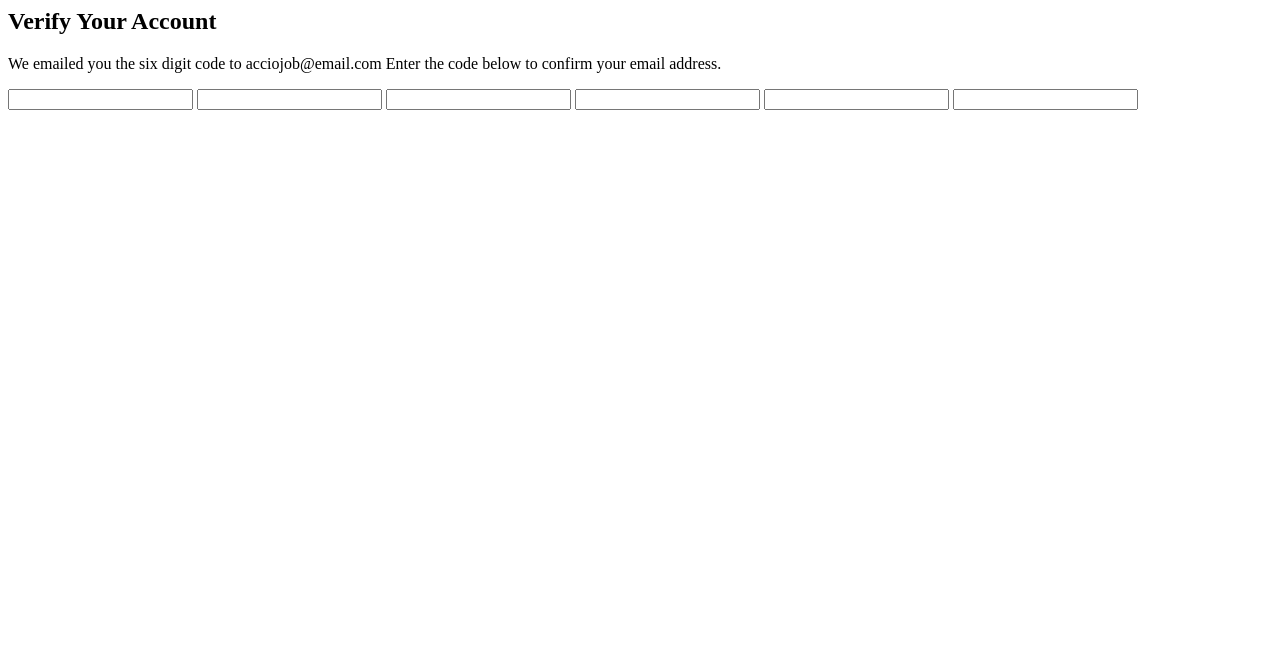
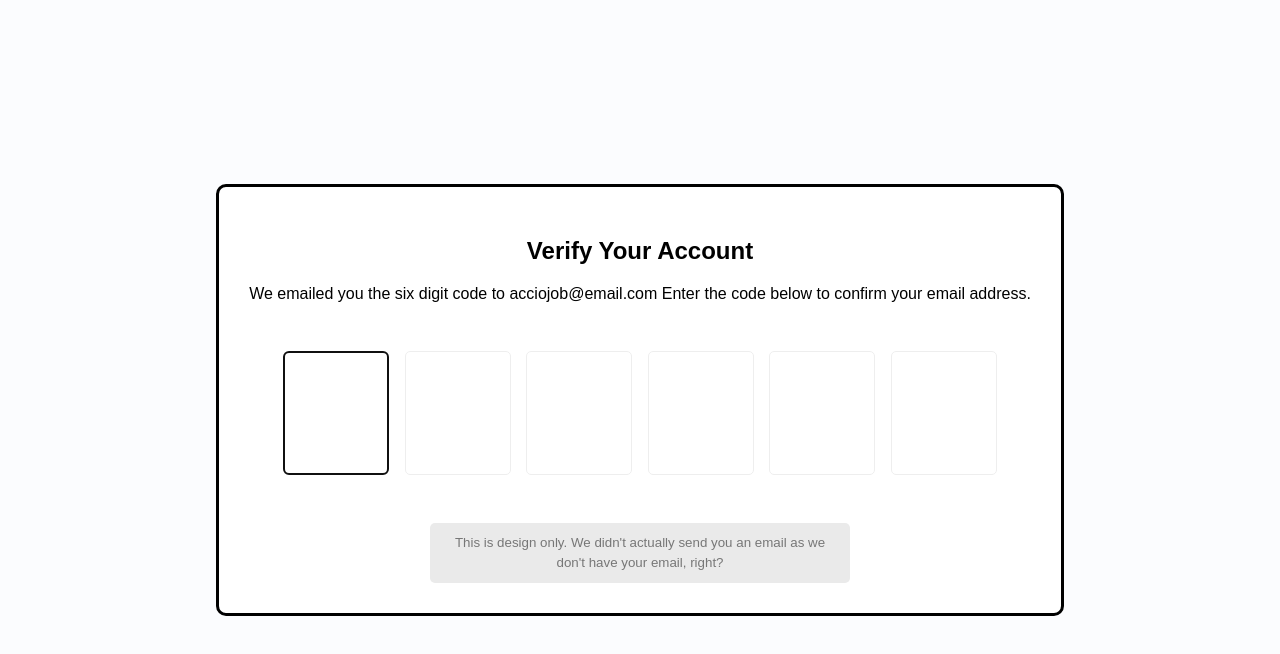
Before and after one commit to acciojob/OTP-knightcoder0108, a website: page main.html in a window 1280 px wide. Drawn offline with Linux system fonts and the light colour scheme; a web font is replaced by a local one.

Commit message:
created a submission

```diff
--- a/main.html
+++ b/main.html
@@ -1,12 +1,33 @@
-<div class="otp-container">
-  <h2 id="verification_heading">Verify Your Account</h2>
-  <p id="verification_subtext">We emailed you the six digit code to acciojob@email.com Enter the code below to confirm your email address.</p>
-  <div class="code-container">
-    <input type="number" class="code" maxlength="1" />
-    <input type="number" class="code" maxlength="1" />
-    <input type="number" class="code" maxlength="1" />
-    <input type="number" class="code" maxlength="1" />
-    <input type="number" class="code" maxlength="1" />
-    <input type="number" class="code" maxlength="1" />
-  </div>
-</div>
+<!DOCTYPE html>
+<html lang="en">
+<head>
+    <meta charset="UTF-8">
+    <meta name="viewport" content="width=device-width, initial-scale=1.0">
+    <link rel="stylesheet" href="styles.css">
+    <title>Email Verification</title>
+</head>
+<body>
+   <div class="container">
+		<h2 id="verification_heading">Verify Your Account</h2>
+		<p id="verification_subtext">
+			We emailed you the six digit code to acciojob@email.com
+			Enter the code below to confirm your email address.
+		</p>
+		<div class="code-container">
+			<input type="number" class="code" id="code-1"  min="0" max="9" required>
+			<input type="number" class="code" id="code-2"  min="0" max="9" required>
+			<input type="number" class="code" id="code-3"  min="0" max="9" required>
+			<input type="number" class="code" id="code-4"  min="0" max="9" required>
+			<input type="number" class="code" id="code-5"  min="0" max="9" required>
+			<input type="number" class="code" id="code-6"  min="0" max="9" required>
+		</div>
+		<small class="info">
+			This is design only. We didn't actually send you an email as we don't have your email, right?
+		</small>
+	</div>
+
+
+
+    <script type="text/javascript" src="./script.js"></script>
+</body>
+</html>
--- a/script.js
+++ b/script.js
@@ -1,21 +1,25 @@
-const codes = document.querySelectorAll('.code');
-codes[0].focus();
+const codes = document.querySelectorAll(".code")
 
-codes.forEach((code, idx) => {
-    code.addEventListener('keydown', (e) => {
-        if (e.key >= 0 && e.key <= 9) {
-            codes[idx].value = '';
-            setTimeout(() => {
-                if (idx < codes.length - 1) {
-                    codes[idx + 1].focus();
-                }
-            }, 10);
-        } else if (e.key === 'Backspace') {
-            setTimeout(() => {
-                if (idx > 0) {
-                    codes[idx - 1].focus();
-                }
-            }, 10);
+codes[0].focus()
+
+codes.forEach((code,idx)=>{
+    code.addEventListener("keydown",(e)=>{
+        console.log(e.key)
+        const keyPressed = e.key
+
+        if(keyPressed>=0 && keyPressed<=9){
+            codes[idx].value=''
+            if(idx<codes.length-1){
+                setTimeout(()=>codes[idx+1].focus(),10)
+                // setTimeout(function(){
+                //     codes[index+1].focus()
+                // },10)
+            }
         }
-    });
-});
+        else if(keyPressed==="Backspace"){
+            if(idx>0){
+                setTimeout(()=>codes[idx-1].focus(),10)
+            }
+        }
+    })
+})
--- /dev/null
+++ b/styles.css
@@ -0,0 +1,75 @@
+@import url('https://fonts.googleapis.com/css?family=Muli:300,700&display=swap');
+
+*body{
+    box-sizing: border-box;
+}
+
+body{
+    background-color: #fbfcfe;
+    font-family: 'Muli',sans-serif;
+    display: flex;
+    align-items: center;
+    justify-content: center;
+    height: 100vh;
+    overflow: hidden;
+    margin: 0;
+}
+
+.container{
+    background-color: #fff;
+    border: 3px #000 solid;
+    border-radius: 10px;
+    padding: 30px;
+    max-width: 1000px;
+    text-align: center;
+}
+
+.code-container{
+    display: flex;
+    align-items: center;
+    justify-content: center;
+    margin: 40px 0;
+}
+
+.code{
+    caret-color: transparent;
+    border-radius: 5px;
+    font-size: 75px;
+    height: 120px;
+    width: 100px;
+    border: 1px solid #eee;
+    margin: 1%;
+    text-align: center;
+    font-weight: 300;
+    -moz-appearance: textfield;
+}
+
+.code::-webkit-inner-spin-button{
+    -webkit-appearance: none;
+    margin: 0;
+}
+.code:valid{
+    border-color: #3498db;
+    box-shadow: 0 10px 10px -5px rgba(0,0,0,0.25);
+}
+
+.info{
+    background-color: #eaeaea;
+    display: inline-block;
+    padding: 10px;
+    line-height: 20px;
+    max-width: 400px;
+    color: #777;
+    border-radius: 5px;
+}
+
+@media(max-width:600px){
+    .code-container{
+        flex-wrap: wrap;
+    }
+    .code{
+        font-size: 60px;
+        height: 80px;
+        max-width: 70px;
+    }
+}
```
